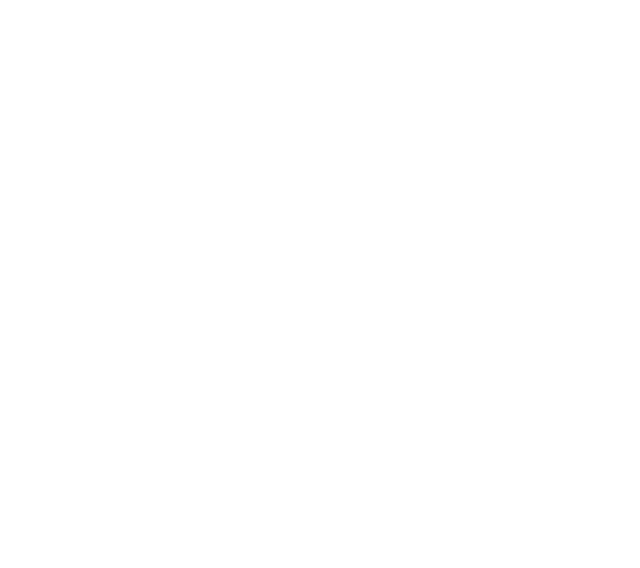
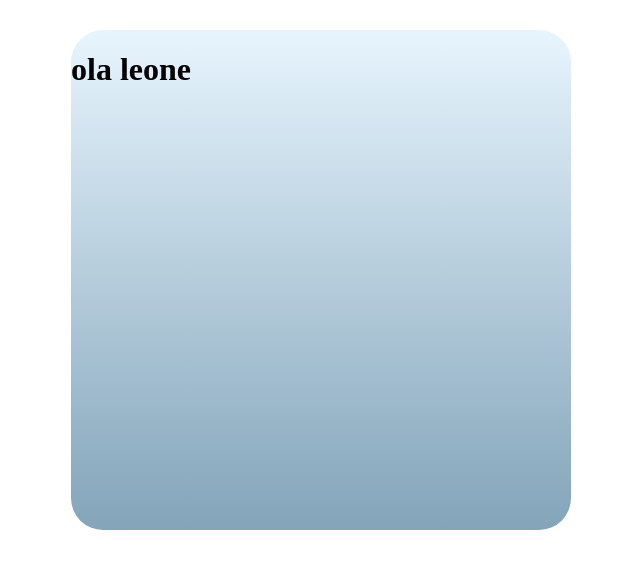
Before and after one commit to leone4098/deus, a plain HTML site: page index.html in a window 1280 px wide. Shown: the whole page, without its empty margins (319-959 px from the left). Drawn offline with Linux system fonts and the light colour scheme.

Commit message:
inicio de um flex

```diff
--- a/index.html
+++ b/index.html
@@ -8,6 +8,8 @@
     <link rel="stylesheet" href="style.css">
 </head>
 <body>
-
+    <div class="container">
+        <h1>ola leone</h1>
+    </div>
 </body>
 </html>
--- a/style.css
+++ b/style.css
@@ -0,0 +1,8 @@
+.container{
+    background: linear-gradient( rgba(20, 153, 241, 0.1) , rgba(8, 74, 117, 0.5)  );
+    width:500px;
+    height:500px;
+    border-radius:2em;
+    display:flex;
+    margin: 30px auto;
+}
```
